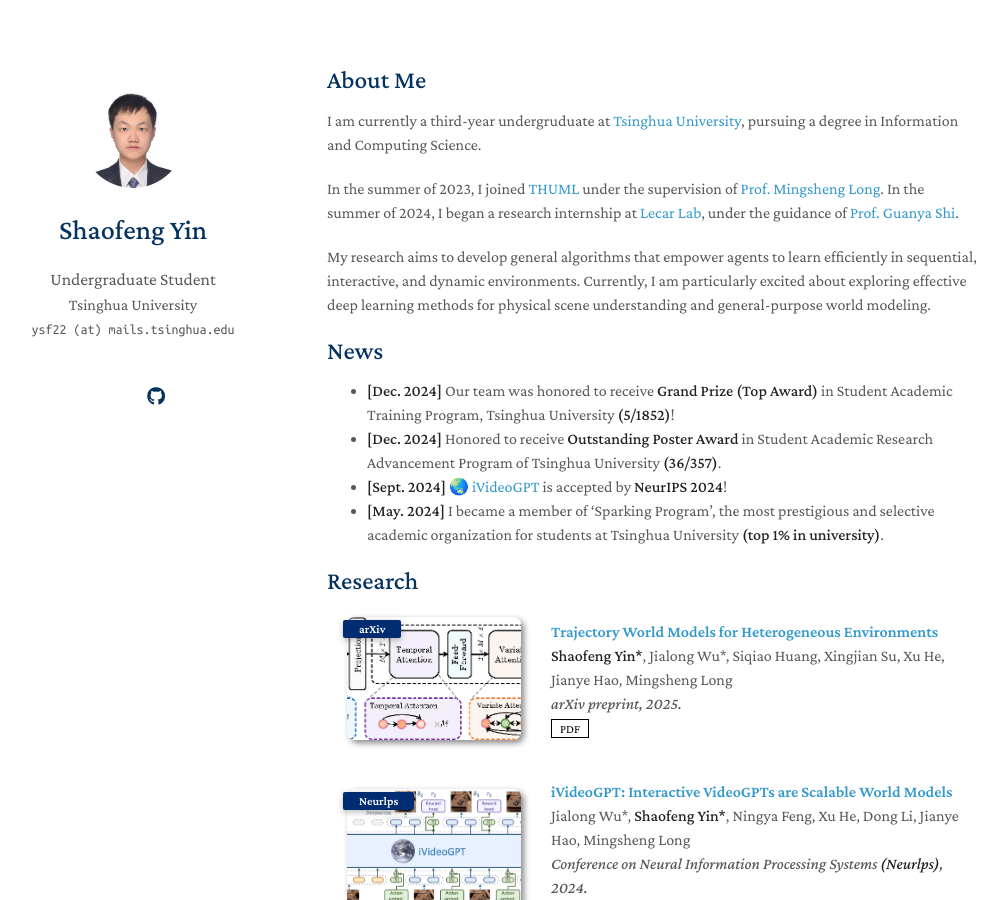
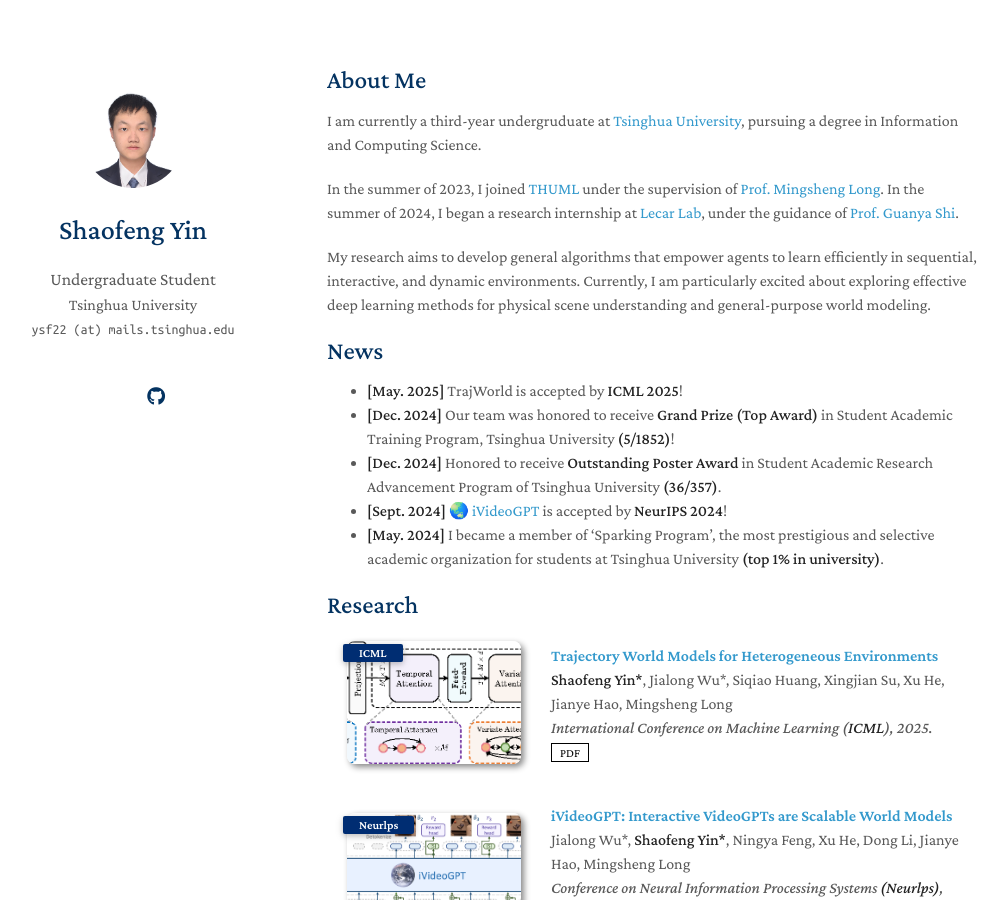
Before and after one commit to operator22th/operator22th.github.io, a Jekyll site: the page built from index.md, in a window 1280 px wide and 900 px high. Shown: the whole window, without its empty margins (143-1151 px from the left). Built offline with Jekyll 4.4.1, drawn with Linux system fonts in a browser that asks for light colours; a style sheet for code colours, icons or effects is not loaded; our own code applies the rules of GitHub Pages for plain Markdown files.

Commit message:
update icml

```diff
--- a/_data/publications.yml
+++ b/_data/publications.yml
@@ -1,8 +1,8 @@
 main:
   - title: "Trajectory World Models for Heterogeneous Environments"
     authors: <strong>Shaofeng Yin*</strong>, Jialong Wu*, Siqiao Huang, Xingjian Su, Xu He, Jianye Hao, Mingsheng Long
-    conference_short: arXiv
-    conference: arXiv preprint, 2025.
+    conference_short: ICML
+    conference: International Conference on Machine Learning (<strong>ICML</strong>), 2025.
     pdf: https://arxiv.org/abs/2502.01366
     image: ./assets/pub/arxiv2025_trajworld/trajworld.png
 
--- a/index.md
+++ b/index.md
@@ -11,6 +11,7 @@
 My research aims to develop general algorithms that empower agents to learn efficiently in sequential, interactive, and dynamic environments. Currently, I am particularly excited about exploring effective deep learning methods for physical scene understanding and general-purpose world modeling.
 
 ## News
+- **[May. 2025]** TrajWorld is accepted by **ICML 2025**!
 - **[Dec. 2024]** Our team was honored to receive **Grand Prize (Top Award)** in Student Academic Training Program, Tsinghua University **(5/1852)**!
 - **[Dec. 2024]** Honored to receive **Outstanding Poster Award** in Student Academic Research Advancement Program of Tsinghua University **(36/357)**.
 - **[Sept. 2024]** 🌏 [iVideoGPT](https://thuml.github.io/iVideoGPT/) is accepted by **NeurIPS 2024**!
```
